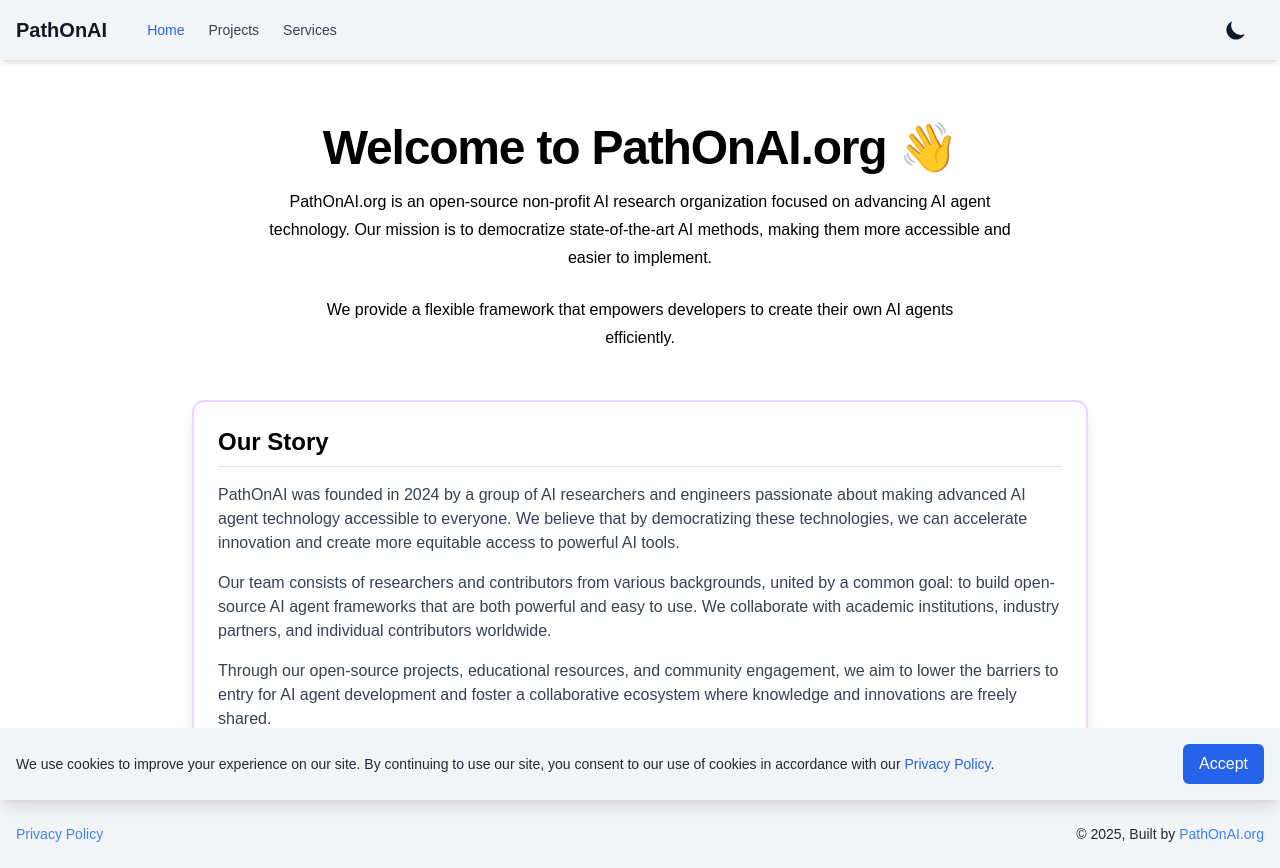
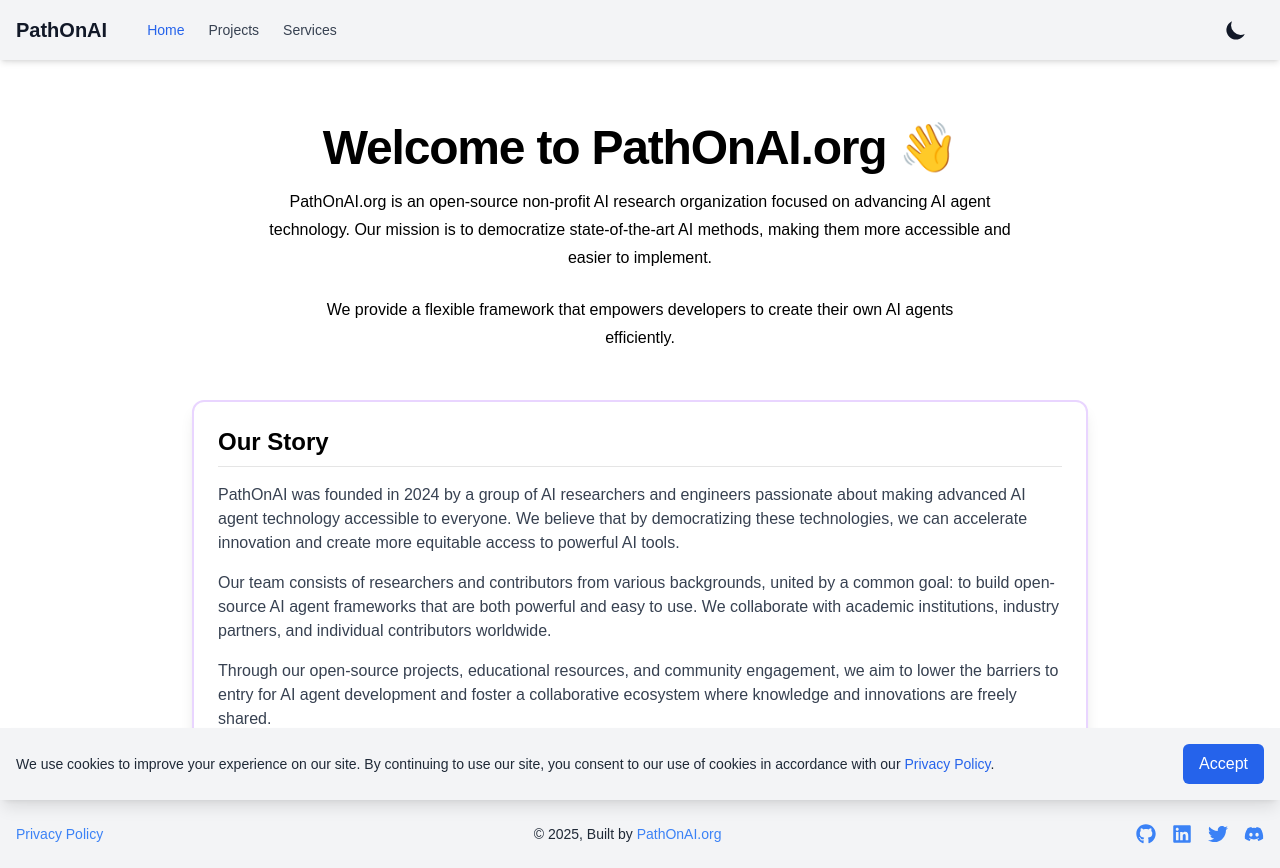
Before and after one commit to PathOnAIOrg/PathOnAI.org, a Next.js app in the folder website-app/: page / in a window 1280 px wide. Built offline with nearby package versions, Linux system fonts and the light colour scheme; no server answers.

Commit message:
add social media links in the footer

```diff
--- a/website-app/components/Footer.tsx
+++ b/website-app/components/Footer.tsx
@@ -1,4 +1,5 @@
 import Link from 'next/link';
+import { FaLinkedin, FaTwitter, FaDiscord, FaGithub } from 'react-icons/fa';
 
 const Footer = () => {
     return (
@@ -12,8 +13,9 @@ const Footer = () => {
               Privacy Policy
             </Link>
           </div>
+
           <div
-            className="text-center text-sm text-gray-800 dark:text-gray-400"
+            className="text-center text-sm text-gray-800 dark:text-gray-400 mb-4 md:mb-0"
           >
             © {new Date().getFullYear()}, Built by
             {` `}
@@ -24,6 +26,45 @@ const Footer = () => {
               PathOnAI.org
             </a>
           </div>
+
+          <div className="flex items-center space-x-4">
+            <a
+              href="https://github.com/PathOnAI"
+              target="_blank"
+              rel="noopener noreferrer"
+              className="text-blue-500 hover:text-blue-700 dark:text-blue-400 dark:hover:text-blue-600"
+              aria-label="GitHub"
+            >
+              <FaGithub className="h-5 w-5" />
+            </a>
+            <a
+              href="https://www.linkedin.com/company/pathonai/"
+              target="_blank"
+              rel="noopener noreferrer"
+              className="text-blue-500 hover:text-blue-700 dark:text-blue-400 dark:hover:text-blue-600"
+              aria-label="LinkedIn"
+            >
+              <FaLinkedin className="h-5 w-5" />
+            </a>
+            <a
+              href="https://x.com/PathOnAI"
+              target="_blank"
+              rel="noopener noreferrer"
+              className="text-blue-500 hover:text-blue-700 dark:text-blue-400 dark:hover:text-blue-600"
+              aria-label="Twitter"
+            >
+              <FaTwitter className="h-5 w-5" />
+            </a>
+            <a
+              href="https://discord.com/invite/UTxjyNwTeP"
+              target="_blank"
+              rel="noopener noreferrer"
+              className="text-blue-500 hover:text-blue-700 dark:text-blue-400 dark:hover:text-blue-600"
+              aria-label="Discord"
+            >
+              <FaDiscord className="h-5 w-5" />
+            </a>
+          </div>
         </div>
       </footer>
     );
```
